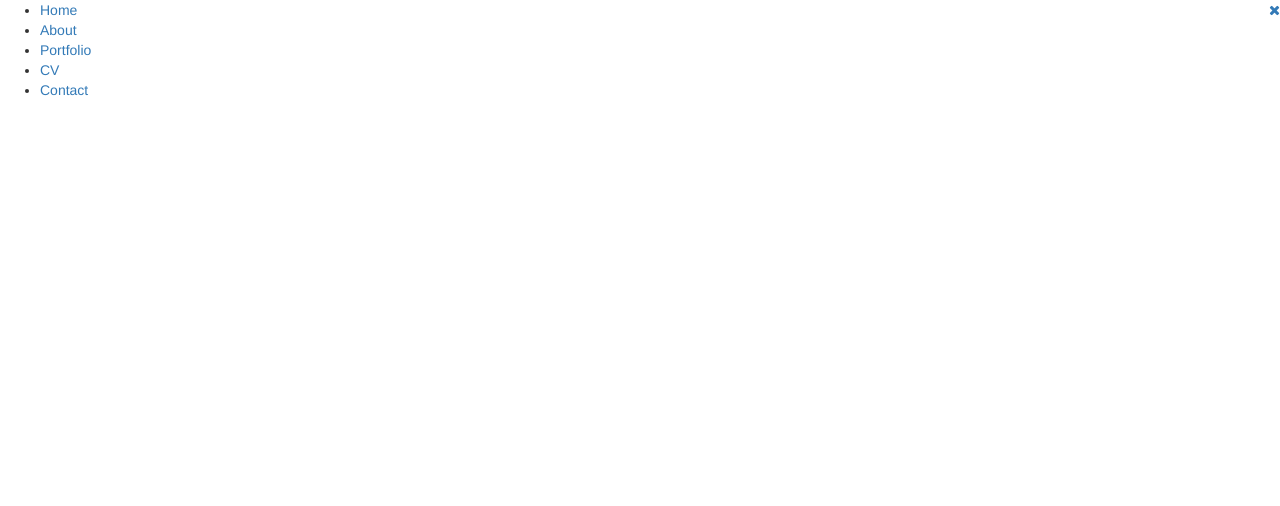
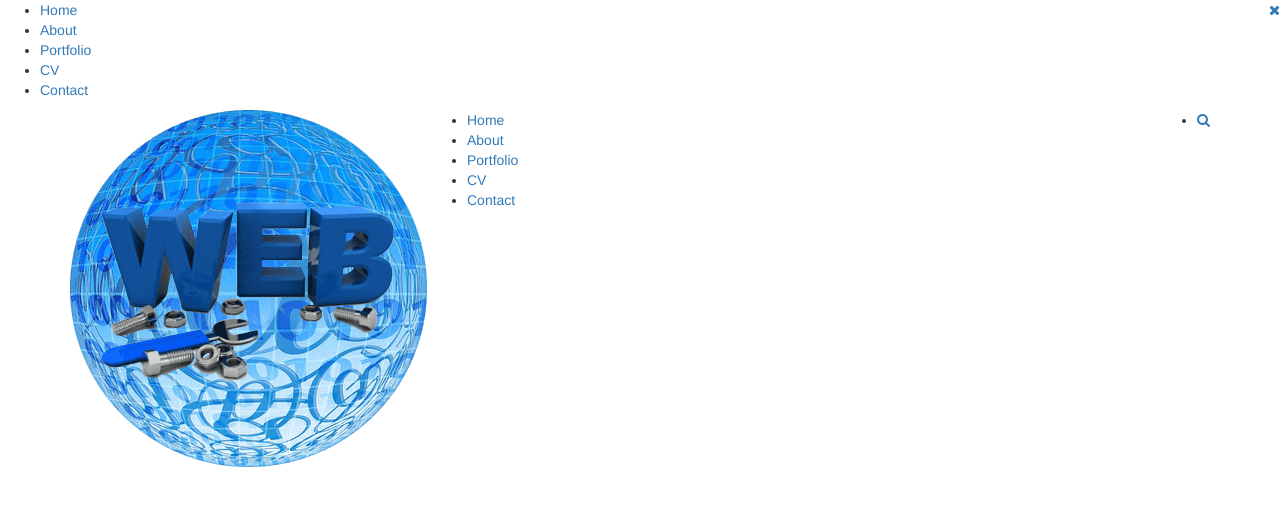
Before and after one commit to koleksiuk20/MyPortfolio, a plain HTML site: page index.html in a window 1280 px wide. Drawn offline with Linux system fonts and the light colour scheme.

Commit message:
create header

```diff
--- a/index.html
+++ b/index.html
@@ -24,6 +24,52 @@
     </ul>
 </div>
 
+<!-- Main container -->
+<div id="main-container">
+
+    <!-- Header -->
+    <header class="main-header alt-bg">
+        <div class="header-content">
+            <div class="container">
+                <div class="row">
+                    <div class="col-xs-12">
+
+                        <!-- Logo -->
+                        <div class="logo-wrapper pull-left">
+                            <a href="" class="main-logo">
+                                <img src="images/logo.png" alt="Main logo" />
+                            </a>
+                        </div>
+
+                        <!-- Main menu -->
+                        <nav class="nav-main pull-left" id="main-nav">
+                            <a href="" class="mobile-nav-button hidden-md hidden-lg" id="mobile-icon"><i class="fa fa-bars"></i></a>
+                            <ul class="main-nav-list visible-md visible-lg">
+                                <li><a href="">Home</a></li>
+                                <li><a href="">About</a></li>
+                                <li><a href="">Portfolio</a></li>
+                                <li><a href="">CV</a></li>
+                                <li><a href="">Contact</a></li>
+                            </ul>
+                        </nav>
+
+                        <!-- Main menu icons -->
+                        <div class="nav-right pull-right">
+                            <ul>
+                                <li><a href=""><i class="fa fa-search"></i></a></li>
+                            </ul>
+                        </div>
+
+                        <!-- Header clearfix -->
+                        <div class="clearfix"></div>
+                    </div>
+                </div>
+            </div>
+        </div>
+    </header>
+
+</div>
+
 </body>
 
 </html>
```
Also changed, not shown: images/logo.png (added).
